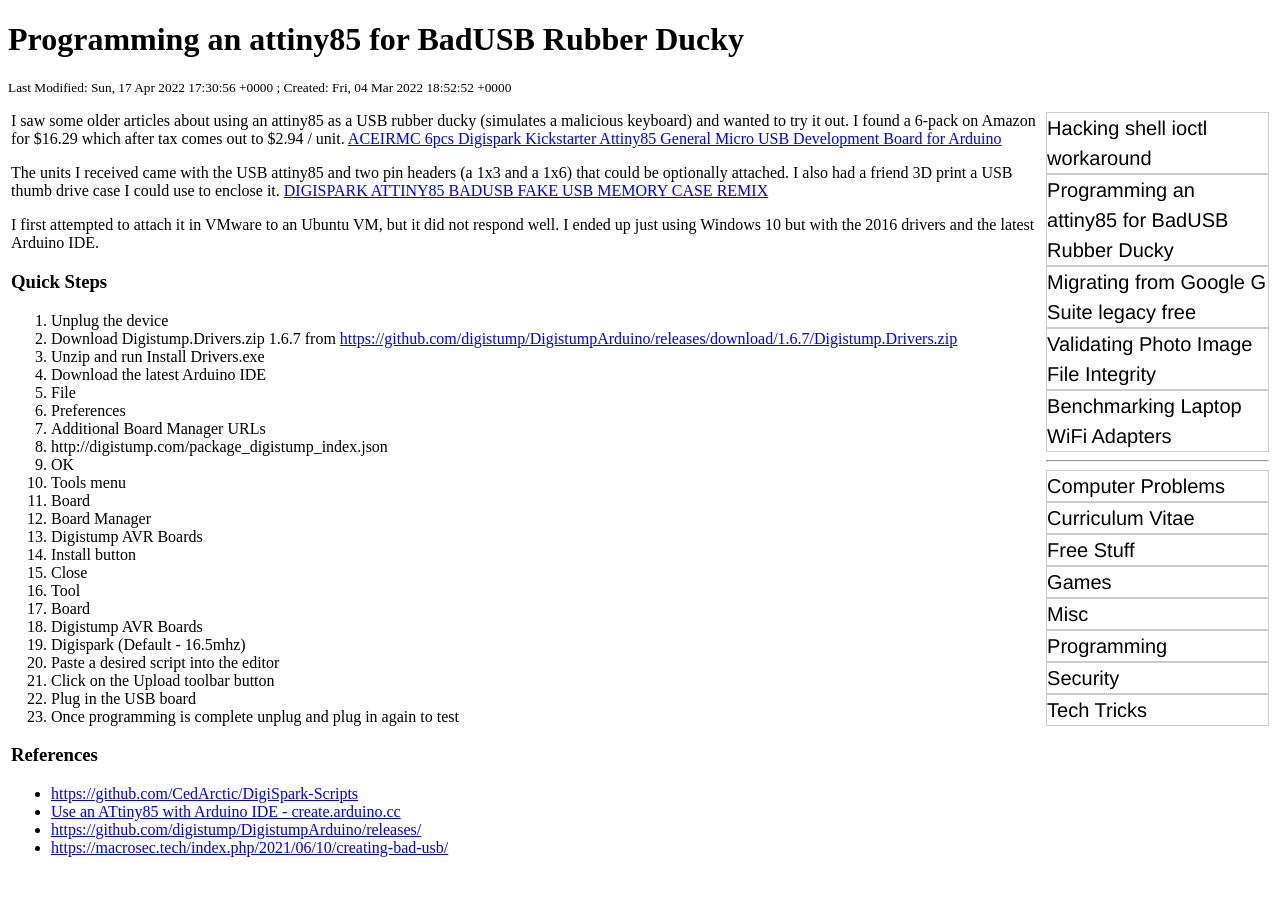
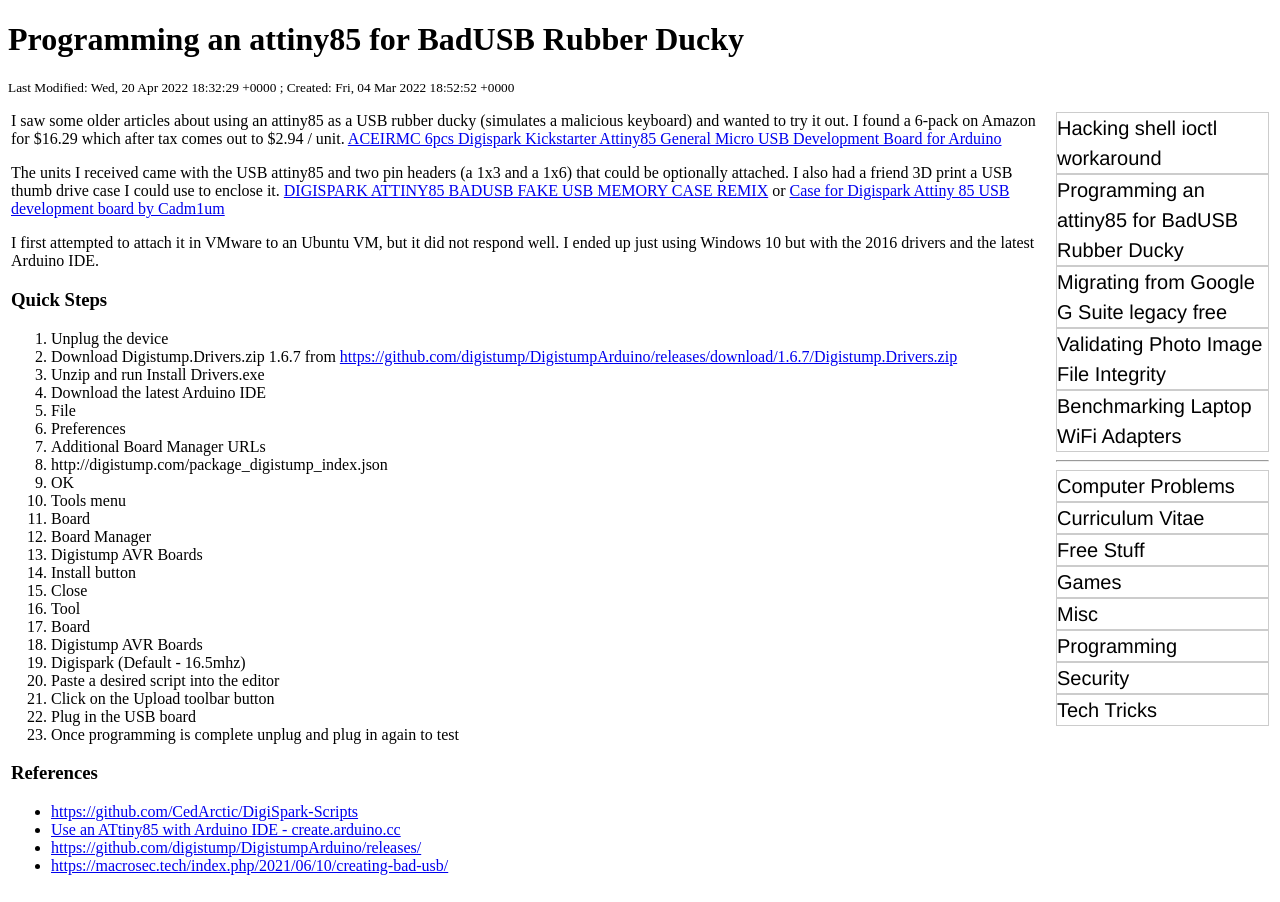
Before and after one commit to rbeede/rbeede.github.io, a Jekyll site: the page built from _posts/2022-03-04-attiny85-low-cost-usb.html, in a window 1280 px wide. Built offline with Jekyll 4.4.1, drawn with Linux system fonts in a browser that asks for light colours.

Commit message:
Update 2022-03-04-attiny85-low-cost-usb.html

```diff
--- a/_posts/2022-03-04-attiny85-low-cost-usb.html
+++ b/_posts/2022-03-04-attiny85-low-cost-usb.html
@@ -8,7 +8,7 @@
 I saw some older articles about using an attiny85 as a USB rubber ducky (simulates a malicious keyboard) and wanted to try it out. I found a 6-pack on Amazon for $16.29 which after tax comes out to $2.94 / unit. <a href="https://www.amazon.com/gp/product/B08JGL5TSV/ref=ppx_yo_dt_b_asin_title_o02_s00?ie=UTF8&psc=1">ACEIRMC 6pcs Digispark Kickstarter Attiny85 General Micro USB Development Board for Arduino</a>
 
 <p>
-The units I received came with the USB attiny85 and two pin headers (a 1x3 and a 1x6) that could be optionally attached. I also had a friend 3D print a USB thumb drive case I could use to enclose it. <a href="https://cults3d.com/en/3d-model/tool/digispark-attiny85-badusb-fake-usb-memory-case-remix">DIGISPARK ATTINY85 BADUSB FAKE USB MEMORY CASE REMIX</a>
+The units I received came with the USB attiny85 and two pin headers (a 1x3 and a 1x6) that could be optionally attached. I also had a friend 3D print a USB thumb drive case I could use to enclose it. <a href="https://cults3d.com/en/3d-model/tool/digispark-attiny85-badusb-fake-usb-memory-case-remix">DIGISPARK ATTINY85 BADUSB FAKE USB MEMORY CASE REMIX</a> or <a href="https://www.thingiverse.com/thing:3303209">Case for Digispark Attiny 85 USB development board by Cadm1um</a>
 </p>
 
 <p>
```
Also changed, not shown: other parts of _posts/2022-03-04-attiny85-low-cost-usb.html (+1 -1 lines).
